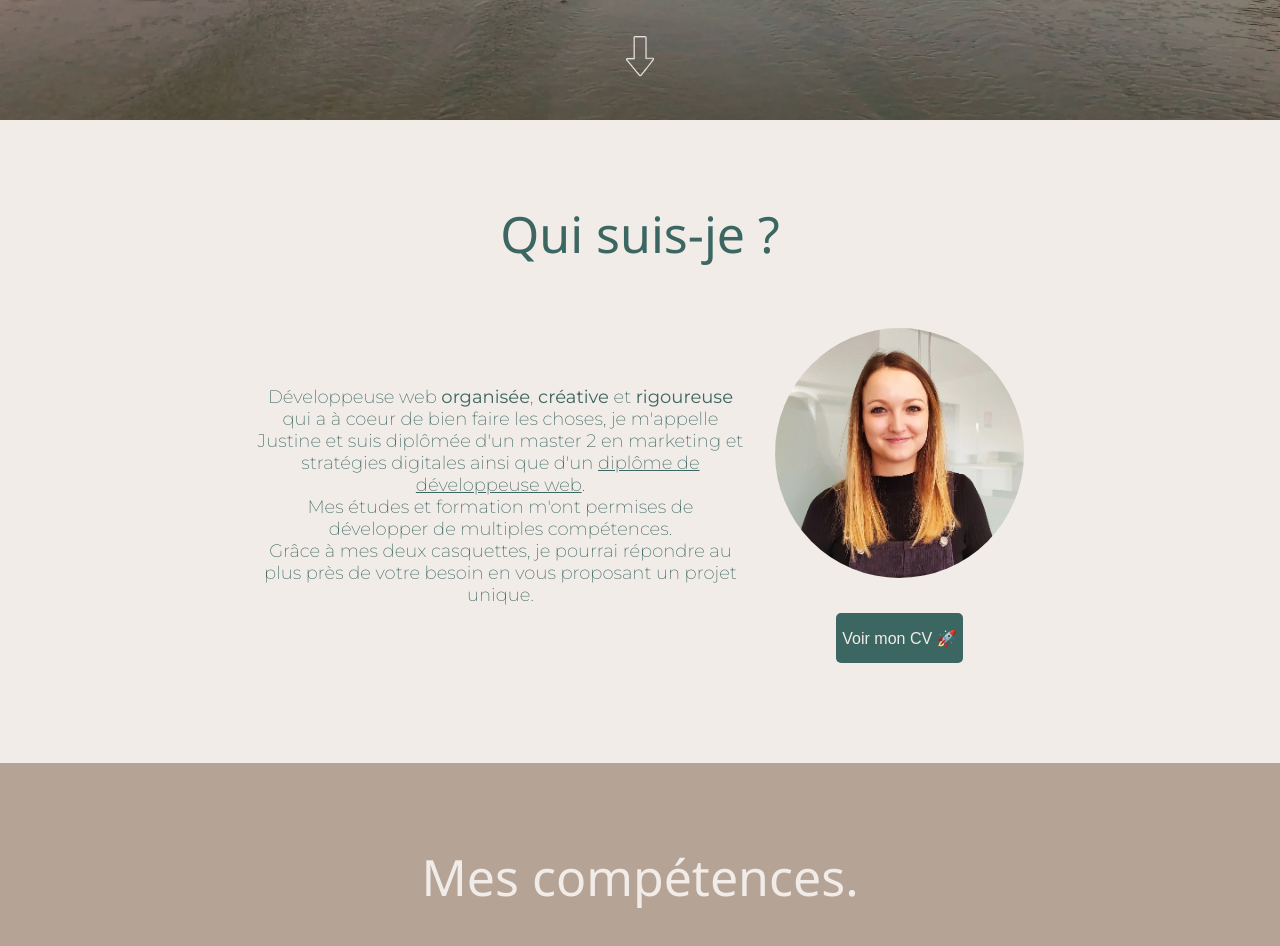
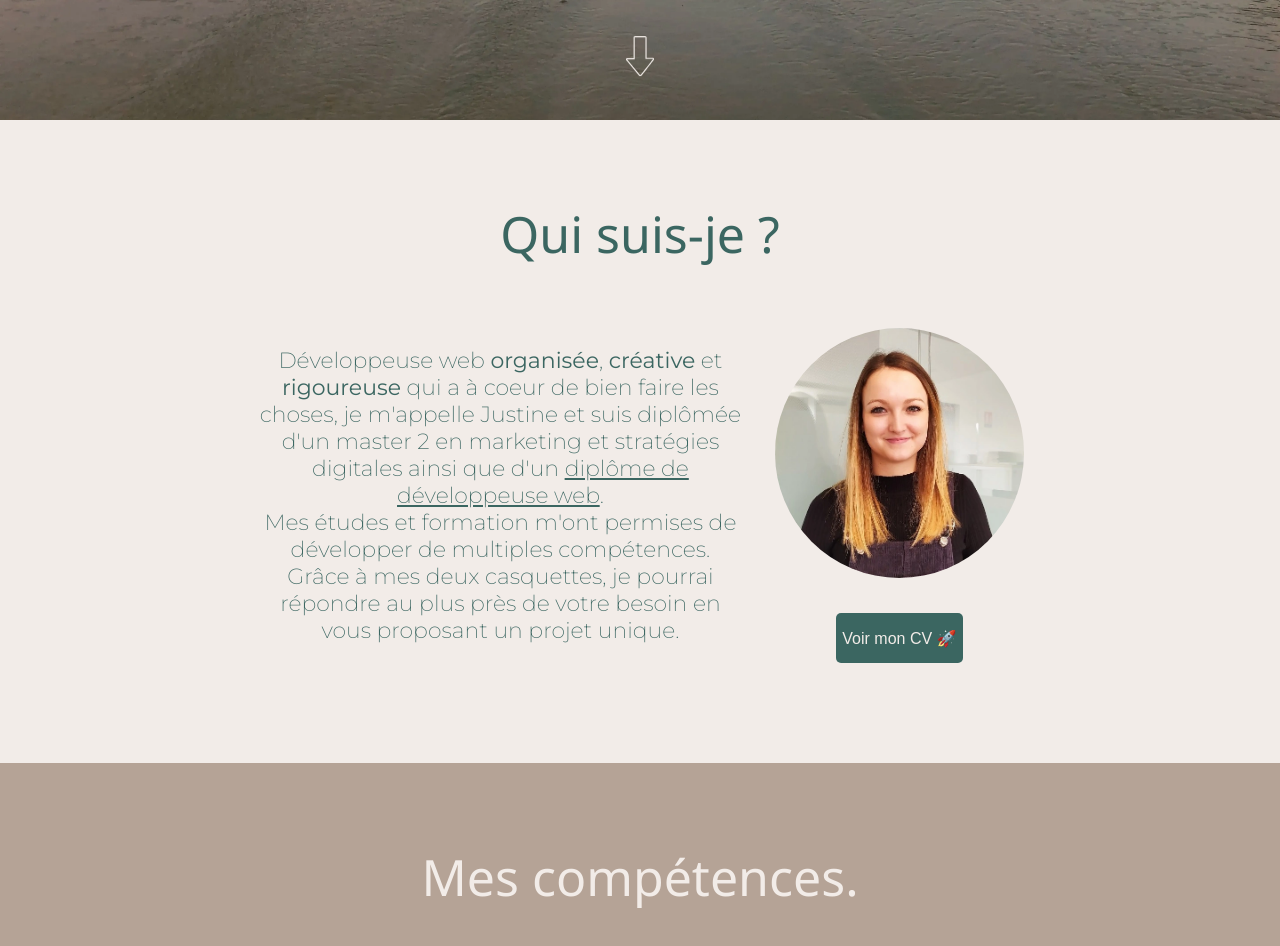
Before and after one commit to JuPrvnt/site-perso-frontend, a React (Create React App) app: page / in a window 1280 px wide. Shown: the part 680-1626 px from the top of the page. Built offline with nearby package versions, Linux system fonts and the light colour scheme; a web font is replaced by a local one.

Commit message:
size who

```diff
--- a/src/sections/Who/Who.scss
+++ b/src/sections/Who/Who.scss
@@ -3,7 +3,7 @@
 
 #who {
   padding: 80px 20% 80px 20%;
-  font-size: clamp(16px, 5vw, 18px);
+  font-size: clamp(18px, 5vw, 22px);
   background-color: #f2ece8;
   color: #3b6661;
   height: 100%;
```
